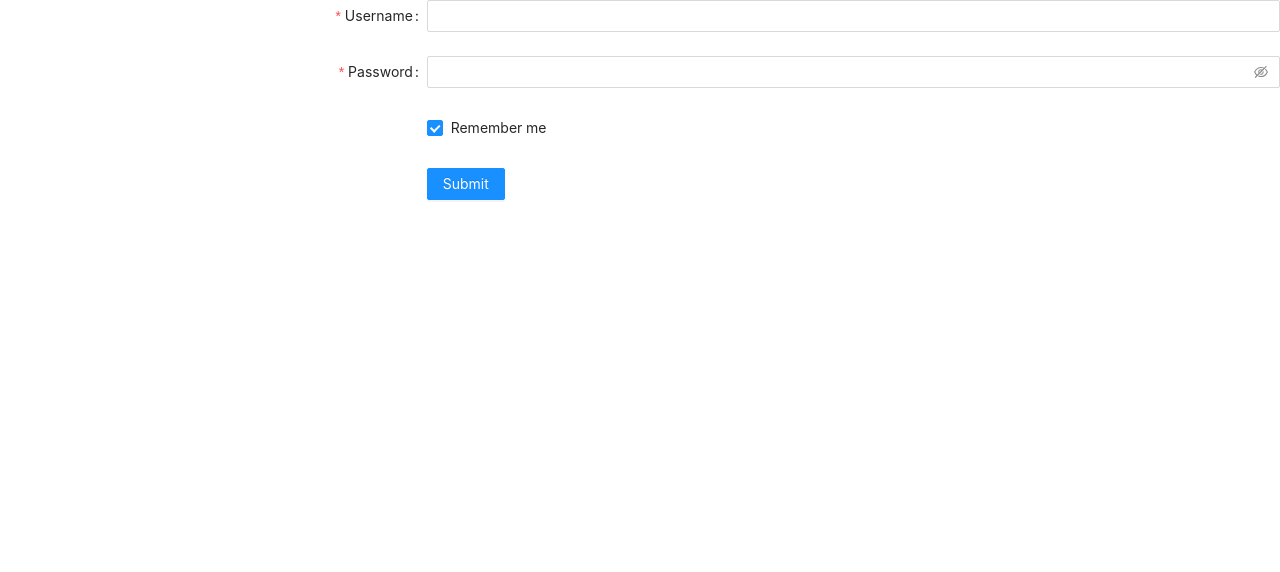
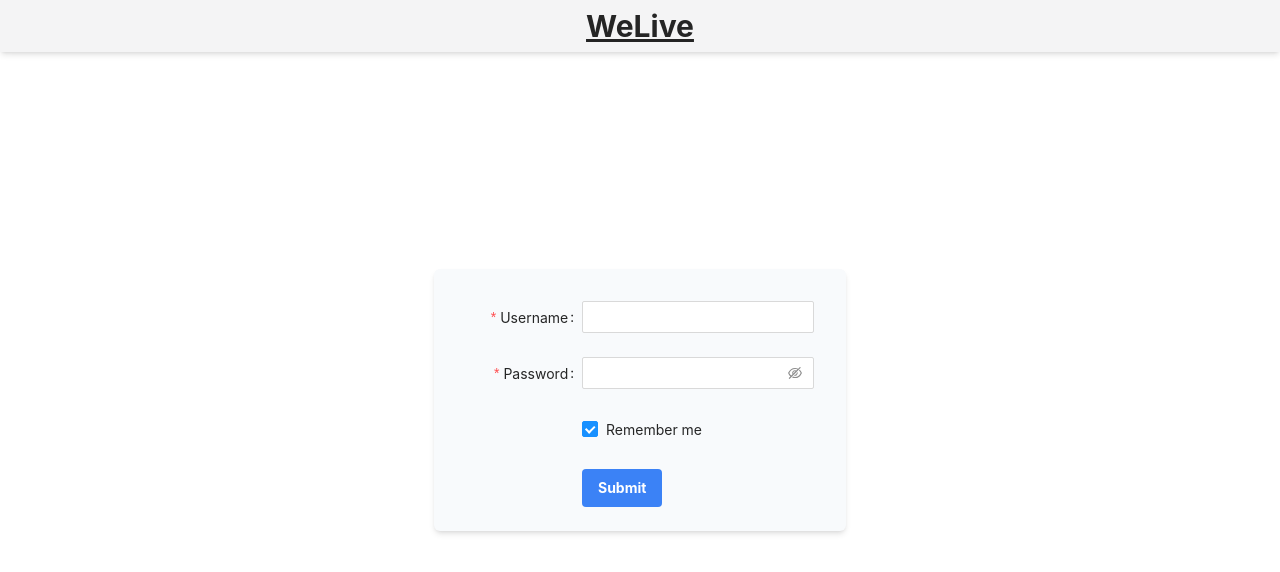
Before and after one commit to ishit16/anonymous-audio-chat, a Next.js app in the folder packages/client/: page /login in a window 1280 px wide. Shown: the top 572 px of the page. Built offline with nearby package versions, Linux system fonts and the light colour scheme.

Commit message:
Auth Pages

```diff
--- a/packages/client/package.json
+++ b/packages/client/package.json
@@ -21,8 +21,11 @@
     "styled-components": "^5.3.3"
   },
   "devDependencies": {
+    "autoprefixer": "^10.4.5",
     "babel-plugin-styled-components": "^2.0.2",
     "eslint": "8.6.0",
-    "eslint-config-next": "12.0.7"
+    "eslint-config-next": "12.0.7",
+    "postcss": "^8.4.13",
+    "tailwindcss": "^3.0.24"
   }
 }
--- /dev/null
+++ b/packages/client/postcss.config.js
@@ -0,0 +1,6 @@
+module.exports = {
+  plugins: {
+    tailwindcss: {},
+    autoprefixer: {},
+  },
+}
--- a/packages/client/src/pages/index.jsx
+++ b/packages/client/src/pages/index.jsx
@@ -11,7 +11,7 @@ const Home = () => {
         <link rel="icon" href="/favicon.ico" />
       </Head>
 
-      <Title>Hello World</Title>
+      <Title className="text-3xl underline">Hello World</Title>
     </>
   );
 };
--- a/packages/client/src/pages/login.jsx
+++ b/packages/client/src/pages/login.jsx
@@ -1,25 +1,29 @@
-import { Form, Input, Button, Checkbox } from "antd";
-import { useRouter } from "next/router";
+import { Form, Input, Button, Checkbox } from 'antd'
+import { useRouter } from 'next/router'
 
 const Demo = () => {
-  const router = useRouter();
+  const router = useRouter()
+
   const onFinish = (values) => {
-    console.log("Success:", values);
-    let r = (Math.random() + 1).toString(36).substring(2);
-    console.log("random", r);
+    console.log('Success:', values)
+    let r = (Math.random() + 1).toString(36).substring(2)
+    console.log('random', r)
 
-    router.push("/discuss/" + r);
-    // <Link href="/login">
-    //     <a>Hii</a>
-    // </Link>
-  };
+    router.push('/')
+  }
 
   const onFinishFailed = (errorInfo) => {
-    console.log("Failed:", errorInfo);
-  };
+    console.log('Failed:', errorInfo)
+  }
 
   return (
+    <>
+      <div className="w-screen py-2 shadow-md flex justify-center items-center box-border fixed bg-zinc-100">
+        <p className="text-3xl font-bold underline">WeLive</p>
+      </div>
+      <div className="flex justify-center items-center h-screen">
         <Form
+          className="pt-8 px-8 bg-slate-50 shadow-md rounded-md"
           name="basic"
           labelCol={{
             span: 8,
@@ -35,12 +39,13 @@ const Demo = () => {
           autoComplete="off"
         >
           <Form.Item
+            className=""
             label="Username"
             name="username"
             rules={[
               {
                 required: true,
-            message: "Please input your username!",
+                message: 'Please input your username!',
               },
             ]}
           >
@@ -53,7 +58,7 @@ const Demo = () => {
             rules={[
               {
                 required: true,
-            message: "Please input your password!",
+                message: 'Please input your password!',
               },
             ]}
           >
@@ -77,13 +82,14 @@ const Demo = () => {
               span: 16,
             }}
           >
-        <Button type="primary" htmlType="submit">
+            <button className="bg-blue-500 hover:bg-blue-700 text-white font-bold py-2 px-4 border border-blue-700 rounded">
               Submit
-        </Button>
+            </button>
           </Form.Item>
         </Form>
-  );
-};
+      </div>
+    </>
+  )
+}
 
-// ReactDOM.render(<Demo />, mountNode);
-export default Demo;
+export default Demo
--- a/packages/client/src/pages/signup.jsx
+++ b/packages/client/src/pages/signup.jsx
@@ -1,12 +1,12 @@
-import { Form, Input, Button, Checkbox } from "antd";
-import { useRouter } from "next/router";
-import axios from "axios";
-import styled from "styled-components";
-import { useState } from "react";
+import { Form, Input, Button, Checkbox } from 'antd'
+import { useRouter } from 'next/router'
+import axios from 'axios'
+import styled from 'styled-components'
+import { useState } from 'react'
 
 const Demo = () => {
-  const router = useRouter();
-  const [loading, setLoading] = useState(false);
+  const router = useRouter()
+  const [loading, setLoading] = useState(false)
 
   const onFinish = async (values) => {
     // console.log(
@@ -17,31 +17,36 @@ const Demo = () => {
     // );
     try {
       // make axios post request
-      setLoading(true);
+      setLoading(true)
       const response = await axios({
-        method: "post",
-        url: "https://httpstat.us/200?sleep=5000",
+        method: 'post',
+        url: 'https://httpstat.us/200?sleep=5000',
         data: values,
-      });
-      console.log(response);
+      })
+      console.log(response)
     } catch (error) {
-      console.log(error);
+      console.log(error)
     } finally {
-      setLoading(false);
+      setLoading(false)
     }
 
-    if (values["password"] == values["Confirm password"]) {
-      router.push("/login");
+    if (values['password'] == values['Confirm password']) {
+      router.push('/login')
     } else {
-      alert("Password doesn't match");
+      alert("Password doesn't match")
     }
-  };
+  }
 
   const onFinishFailed = (errorInfo) => {
-    console.log("Failed:", errorInfo);
-  };
+    console.log('Failed:', errorInfo)
+  }
 
   return (
+    <>
+      <div className="w-screen py-2 shadow-md flex justify-center items-center box-border fixed bg-zinc-100">
+        <p className="text-3xl font-bold underline">WeLive</p>
+      </div>
+      <div className="flex justify-center items-center h-screen">
         <StyledForm
           name="basic"
           labelCol={{
@@ -63,7 +68,7 @@ const Demo = () => {
             rules={[
               {
                 required: true,
-            message: "Please input your username!",
+                message: 'Please input your username!',
               },
             ]}
           >
@@ -76,7 +81,7 @@ const Demo = () => {
             rules={[
               {
                 required: true,
-            message: "Please input your password!",
+                message: 'Please input your password!',
               },
             ]}
           >
@@ -88,7 +93,7 @@ const Demo = () => {
             rules={[
               {
                 required: true,
-            message: "Confirm your password!",
+                message: 'Confirm your password!',
               },
             ]}
           >
@@ -112,15 +117,17 @@ const Demo = () => {
               span: 16,
             }}
           >
-        <Button type="primary" htmlType="submit" loading={loading}>
+            <button className='bg-blue-500 hover:bg-blue-700 text-white font-bold py-2 px-4 border border-blue-700 rounded'>
               Submit
-        </Button>
+            </button>
           </Form.Item>
         </StyledForm>
-  );
-};
+      </div>
+    </>
+  )
+}
 
-export default Demo;
+export default Demo
 
 const StyledForm = styled(Form)`
   display: flex;
@@ -131,4 +138,4 @@ const StyledForm = styled(Form)`
   background: ${({ theme }) => theme.secondary};
   border-radius: ${({ theme }) => theme.borderRadius};
   box-shadow: 0 0 0.5rem rgb(0 0 0 / 50%);
-`;
+`
--- a/packages/client/src/styles/globals.css
+++ b/packages/client/src/styles/globals.css
@@ -1,5 +1,8 @@
 @import "~antd/dist/antd.css";
-
+@import url('https://fonts.googleapis.com/css2?family=Ubuntu:wght@300&display=swap');
+@tailwind base;
+@tailwind components;
+@tailwind utilities;
 *,
 *::after,
 *::before {
--- /dev/null
+++ b/packages/client/tailwind.config.js
@@ -0,0 +1,10 @@
+module.exports = {
+  content: [
+    "./src/pages/**/*.{js,ts,jsx,tsx}",
+    "./src/components/**/*.{js,ts,jsx,tsx}",
+  ],
+  theme: {
+    extend: {},
+  },
+  plugins: [],
+}
```
Also changed, not shown: packages/client/src/components/loginForm.jsx (added), 2 other files (tests, documents, lock files or other folders). Lines whose indentation alone changed are shown as unchanged.
